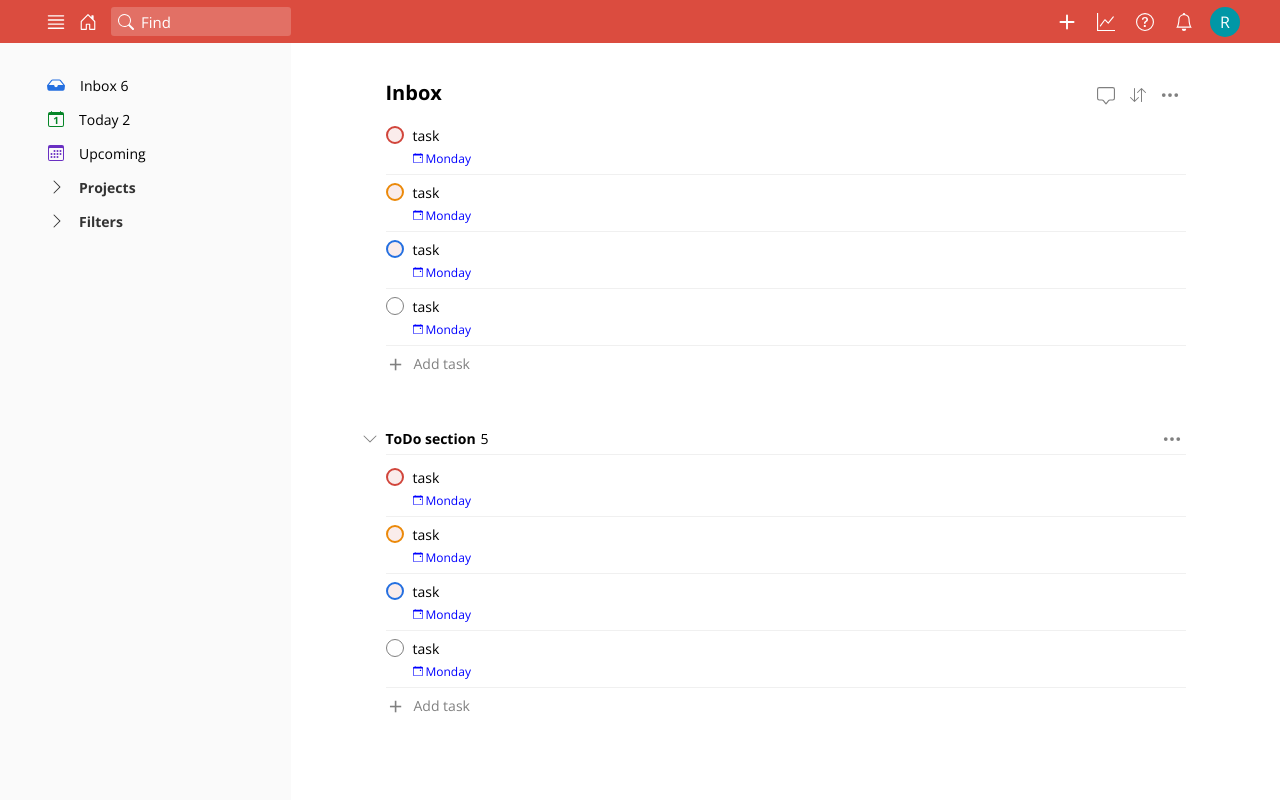
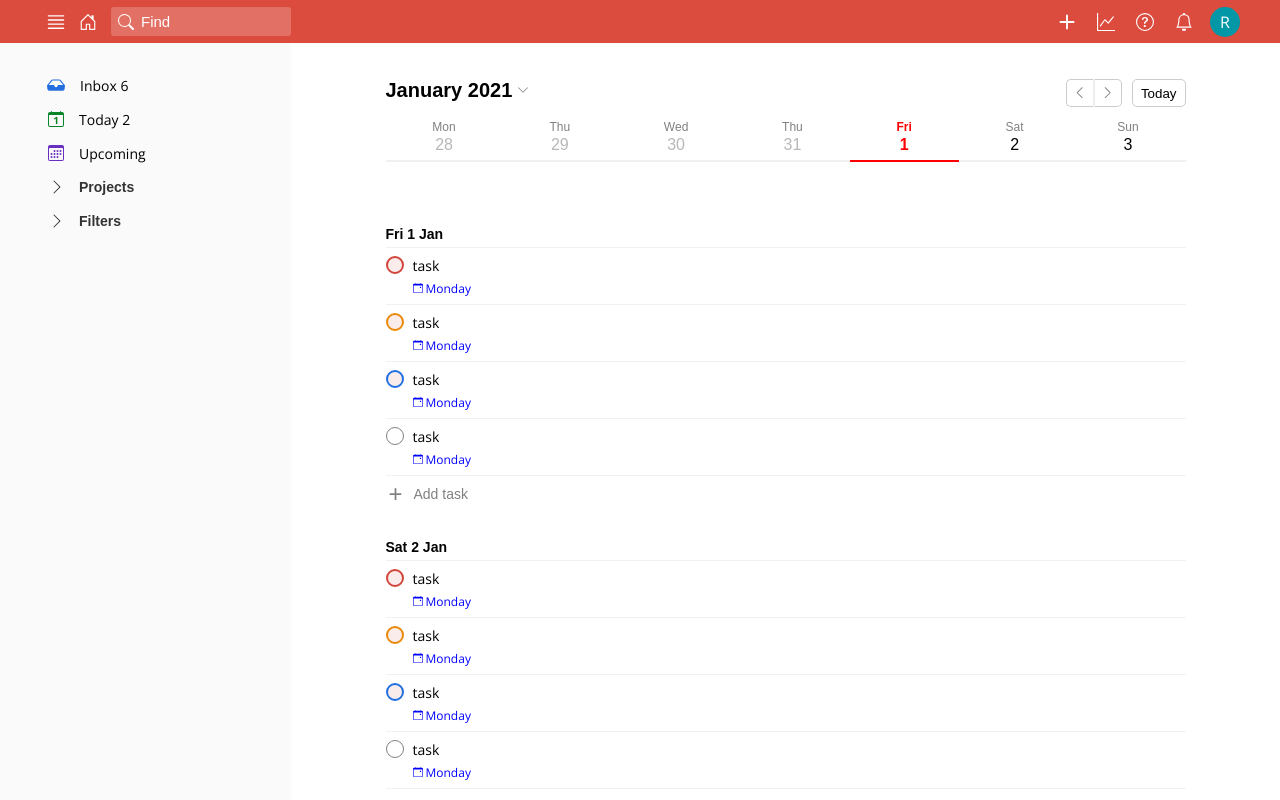
Before and after one commit to rafalrybicki/todoist_clone, a React (Create React App) app: page / in a window 1280 px wide. Built offline with nearby package versions, Linux system fonts and the light colour scheme.

Commit message:
Add Upcoming component

```diff
--- a/src/App.js
+++ b/src/App.js
@@ -9,6 +9,7 @@ import Today from './components/Today';
 import NewProject from './components/NewProject';
 import TaskEditor from './components/TaskEditor';
 import TaskModal from './components/TaskModal';
+import Upcoming from './components/Upcoming';
 
 const StyledApp = styled.div`
   padding-top: 43px;
@@ -30,7 +31,8 @@ function App() {
       <AppBar toggleMenu={toggleMenu} />
       <Menu isOpen={menuOpen} close={toggleMenu}/>
       <MainView>
-        <Inbox />
+        <Upcoming />
+        {/* <Inbox /> */}
         {/* <Today /> */}
       </MainView>
       {/* <NewProject /> */}
--- a/src/components/MainView.js
+++ b/src/components/MainView.js
@@ -2,8 +2,10 @@ import React from 'react';
 import styled from 'styled-components/macro';
 
 const StyledMainView = styled.main`
-   padding: 36px 55px;
+   position: relative;
+   padding: 0 55px 36px;
    flex-grow: 1;
+   overflow-y: scroll;
 
    > div {
       margin: 0 auto;
@@ -14,6 +16,7 @@ const StyledMainView = styled.main`
       font-size: 20px;
       flex-grow: 1;
       margin-bottom: 12px;
+      font-family: Arial, Helvetica, sans-serif
    }
 
    .icon-btn {
--- a/src/components/Today/index.js
+++ b/src/components/Today/index.js
@@ -4,6 +4,7 @@ import styled from 'styled-components/macro';
 import IconBtn from '../shared/IconBtn';
 import { ArrowDownUp } from 'react-bootstrap-icons';
 import Task from '../Task';
+import { getDisplayDate } from '../../helpers';
 
 const StyledToday = styled.div`
    position: relative;
@@ -23,12 +24,12 @@ const StyledToday = styled.div`
 `
 
 function Today() {
-   const date = new Date().toGMTString().replace(',', '').split(' ');
+   const date = getDisplayDate();
 
    return (
       <StyledToday>
          <h1>Today
-            <span className="date">{date[0]} {+date[1]} {date[2]}</span>
+            <span className="date">{date}</span>
          </h1>
 
          <IconBtn tooltip="Sort" tooltipWidth="36px" cssClass="sort-btn">
--- /dev/null
+++ b/src/components/Upcoming/Day.js
@@ -0,0 +1,38 @@
+import React from 'react';
+import PropTypes from 'prop-types';
+import styled from 'styled-components/macro';
+
+import { getDisplayDate } from '../../helpers';
+import Task from '../Task';
+import NewItemBtn from '../shared/NewItemBtn';
+
+const StyledDay = styled.div`
+   padding-top: 28px;
+
+   h2 {
+      font-size: 14px;
+      border-bottom: 1px solid black;
+      font-family: Arial, Helvetica, sans-serif;
+      padding-bottom: 5px;
+      border-bottom: 1px solid #f0f0f0;
+   }
+`
+
+function Day({ date }) {
+   return (
+      <StyledDay>
+         <h2>{getDisplayDate(date)}</h2>
+         <Task priority="1" />
+         <Task priority="2" />
+         <Task priority="3" />
+         <Task priority="4" />
+         <NewItemBtn text="Add task" />
+      </StyledDay>
+   )
+}
+
+Day.propTypes = {
+   date: PropTypes.string.isRequired
+}
+
+export default Day
--- /dev/null
+++ b/src/components/Upcoming/Week.js
@@ -0,0 +1,29 @@
+import React from 'react';
+import styled from 'styled-components/macro';
+
+import WeekDay from './WeekDay';
+
+const StyledWeek = styled.div`
+   width: 100%;
+   top: 75px;
+   left: 55px;
+   height: 48px;
+   display: flex;
+   font-family: Arial, Helvetica, sans-serif;
+`
+
+function Week() {
+   return (
+      <StyledWeek>
+         <WeekDay number={28} text="Mon" disabled={true} />
+         <WeekDay number={29} text="Thu" disabled={true} />
+         <WeekDay number={30} text="Wed" disabled={true} />
+         <WeekDay number={31} text="Thu" disabled={true} />
+         <WeekDay number={1} text="Fri" active={true} />
+         <WeekDay number={2} text="Sat" />
+         <WeekDay number={3} text="Sun" />
+      </StyledWeek>
+   )
+}
+
+export default Week
--- /dev/null
+++ b/src/components/Upcoming/WeekControls.js
@@ -0,0 +1,55 @@
+import React from 'react';
+import PropTypes from 'prop-types';
+import styled from 'styled-components/macro';
+
+import IconBtn from '../shared/IconBtn';
+import { ChevronLeft, ChevronRight } from 'react-bootstrap-icons';
+
+const StyledWeekControls = styled.div`
+   display: flex;
+   position: absolute;
+   top: 36px;
+   right: 55px;
+
+   button {
+      border: 1px solid #ccc;
+      border-radius: 5px;
+   }
+
+   .prev {
+      border-right: 0.5px solid #eeeeee;
+      border-top-right-radius: 0;
+      border-bottom-right-radius: 0;
+   }
+
+   .next {
+      border-left: 0.5px solid #eeeeee;
+      border-top-left-radius: 0;
+      border-bottom-left-radius: 0;
+   }
+
+   button:last-of-type {
+      padding: 0 8px;
+      margin-left: 10px;
+   }
+
+   button:last-of-type:hover {
+      background-color: #eee
+   }
+`
+
+function WeekControls() {
+   return (
+      <StyledWeekControls>
+         <IconBtn width="28px" cssClass="prev">
+            <ChevronLeft />
+         </IconBtn>
+         <IconBtn width="28px" cssClass="next">
+            <ChevronRight />
+         </IconBtn >
+         <button>Today</button>
+      </StyledWeekControls>
+   )
+}
+
+export default WeekControls
--- /dev/null
+++ b/src/components/Upcoming/WeekDay.js
@@ -0,0 +1,52 @@
+import React from 'react';
+import PropTypes from 'prop-types';
+import styled from 'styled-components/macro';
+
+const StyledWeekDay = styled.button`
+   flex-grow: 1;
+   border: none;
+   border-radius: 0;
+   border-bottom: 2px solid #f0f0f0;
+
+   &.active {
+     border-color: red;
+
+      .text, .number {
+         font-weight: bold;
+         color: red;
+      }
+   }
+
+   &:hover {
+      background-color: #eee;
+   }
+
+   .text {
+      color: grey;
+      font-size: 12px;
+      display: block;
+      padding-bottom: 2px;
+   }
+
+   .number {
+      font-size: 16px;
+   }
+`
+
+function WeekDay({ text, number, active, disabled}) {
+   return (
+      <StyledWeekDay disabled={disabled} className={active && 'active'}>
+         <span className="text">{text}</span>
+         <span className="number">{number}</span>
+      </StyledWeekDay>
+   )
+}
+
+WeekDay.propTypes = {
+   text: PropTypes.string.isRequired,
+   number: PropTypes.number.isRequired,
+   active: PropTypes.bool,
+   disabled: PropTypes.bool
+}
+
+export default WeekDay
--- /dev/null
+++ b/src/components/Upcoming/index.js
@@ -0,0 +1,61 @@
+import React from 'react';
+import styled from 'styled-components/macro';
+
+import { ChevronDown } from 'react-bootstrap-icons';
+import WeekControls from './WeekControls';
+import Week from './Week';
+import Day from './Day';
+
+const StyledUpcoming = styled.div`
+   position: relative;
+
+   header {
+      position: sticky;
+      top: 0;
+      padding: 36px 55px;
+      margin-left: -55px;
+      margin-right: -55px;
+      background-color: white;
+      z-index: 1000
+   }
+
+   h1 {
+      cursor: pointer;
+   }
+
+   h1 svg {
+      color: grey;
+      margin-left: 5px;
+      margin-bottom: 1px;
+   }
+`
+
+const months = ['January', 'February', 'March', 'April', 'May', 'June', 'July', 'August', 'September', 'October', 'November', 'December'];
+
+function Upcoming() {
+   const date = new Date();
+   const year = date.getFullYear();
+   const month = date.getMonth();
+
+   return (
+      <StyledUpcoming>
+         <header>
+            <h1>
+               {months[month]} {year}
+               <ChevronDown size={12} />
+            </h1>
+            <WeekControls />
+            <Week />
+         </header>
+         <Day date="1-1-2021" />
+         <Day date="1-2-2021" />
+         <Day date="1-3-2021" />
+         <Day date="1-4-2021" />
+         <Day date="1-5-2021" />
+         <Day date="1-6-2021" />
+         <Day date="1-7-2021" />
+      </StyledUpcoming>
+   )
+}
+
+export default Upcoming
--- a/src/components/shared/TodayIcon.js
+++ b/src/components/shared/TodayIcon.js
@@ -28,7 +28,6 @@ const StyledTodayIcon = styled.div`
 
 function TodayIcon({ size }) {
    const day = new Date().getDate();
-   console.log(day);
 
    return (
       <StyledTodayIcon size={size}>
--- /dev/null
+++ b/src/helpers.js
@@ -0,0 +1,5 @@
+export function getDisplayDate(date) {
+   const arr = date ? new Date(date).toString().split(' ') : new Date().toString().split(' ')
+
+   return `${arr[0]} ${+arr[2]} ${arr[1]}`
+}
--- a/src/index.css
+++ b/src/index.css
@@ -2,7 +2,6 @@
    margin: 0;
    padding: 0;
    box-sizing: border-box;
-   font-family: inherit;
 }
 
 #root {
```
Also changed, not shown: 1 other file (tests, documents, lock files or other folders).
